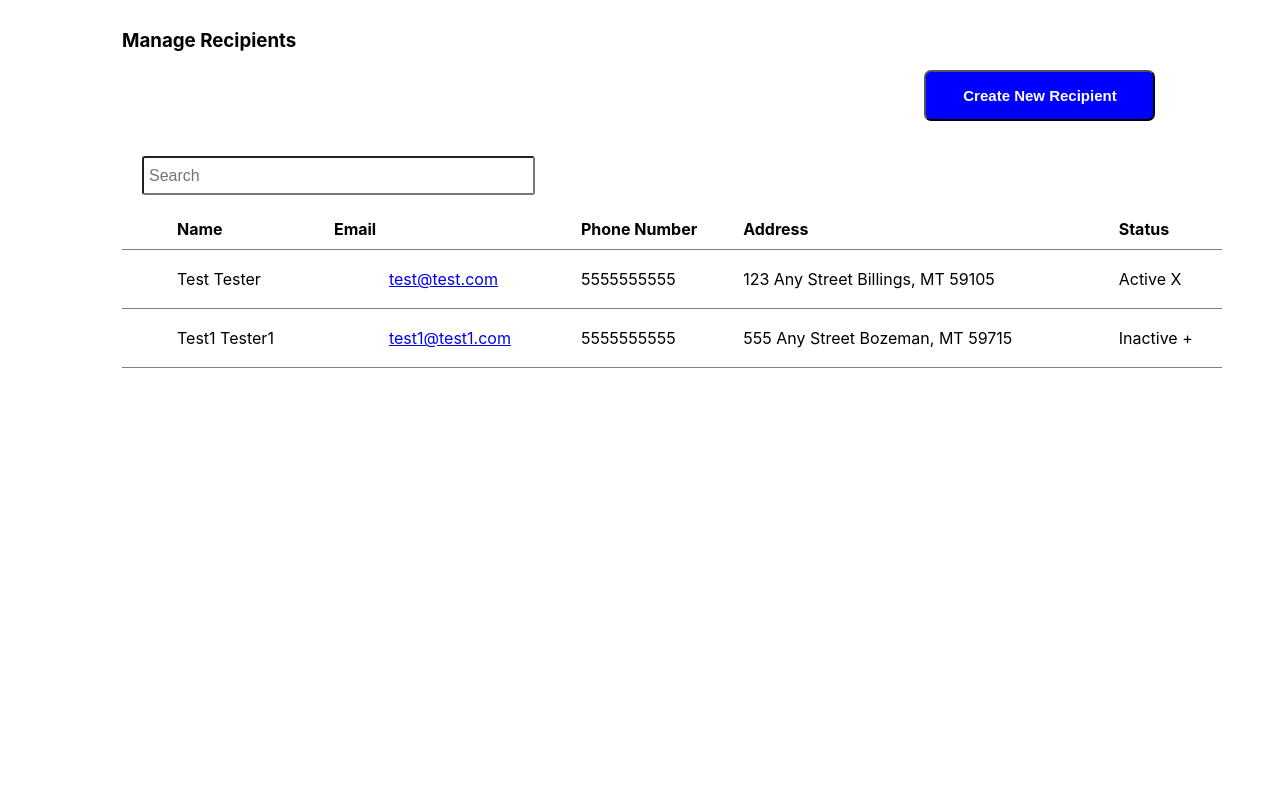
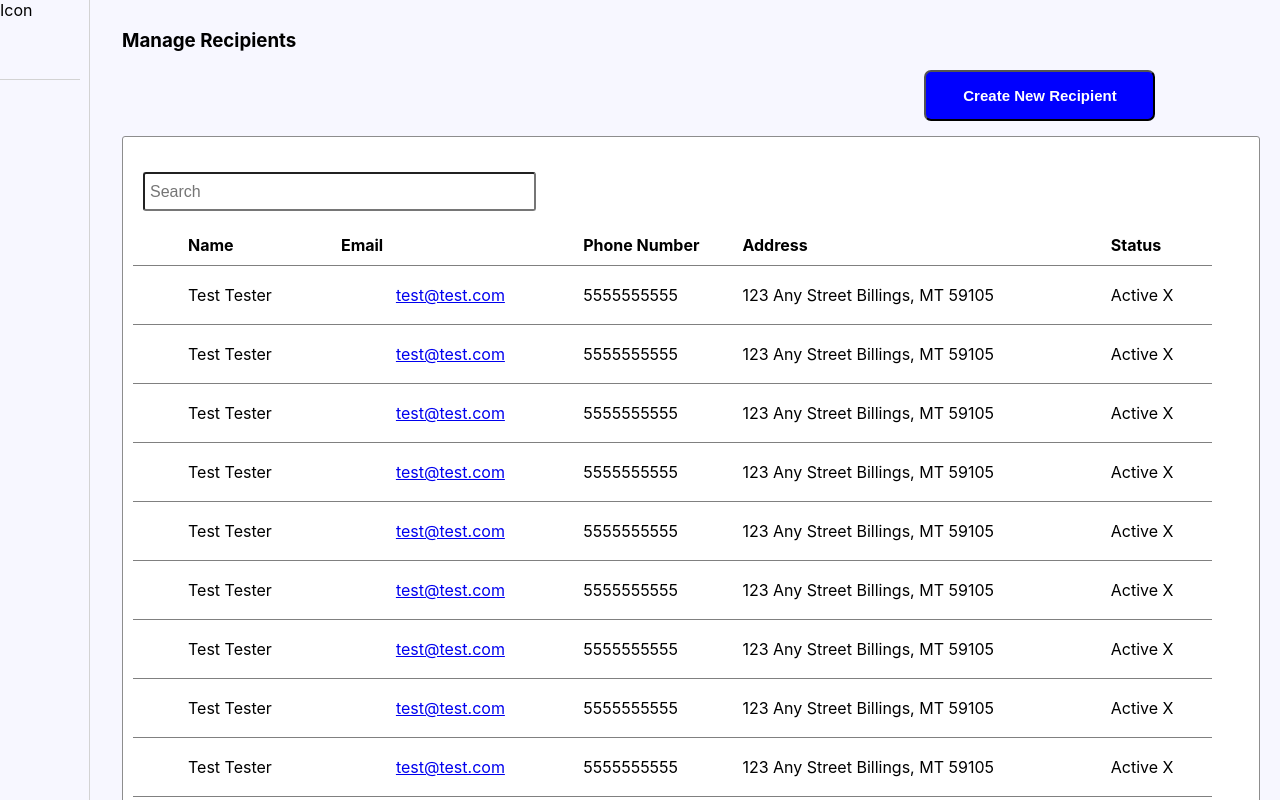
Before and after one commit to josh182014/payouts-network-th, a React (Create React App) app: page / in a window 1280 px wide. Shown: the top 800 px of the page. Built offline with nearby package versions, Linux system fonts and the light colour scheme.

Commit message:
styling!

```diff
--- a/src/App.jsx
+++ b/src/App.jsx
@@ -16,6 +16,9 @@ function App() {
 
   return (
     <div className="App">
+      <div className="sidebar">
+        <span className="icon">Icon</span>
+      </div>
       <Employees />
     </div>
   );
--- a/src/App.scss
+++ b/src/App.scss
@@ -1,3 +1,18 @@
 .App {
 
+  .sidebar {
+    position: fixed;
+    left: 0;
+    top: 0;
+    border-right: 1px solid lightgray;
+    width: 89px;
+    min-height: 100vh;
+    display: flex;
+
+    .icon {
+      border-bottom: 1px solid lightgray;
+      height: 79px;
+      width: 80px;
+    }
+  }
 }
--- a/src/components/employees/employees.jsx
+++ b/src/components/employees/employees.jsx
@@ -10,6 +10,7 @@ const Employees = () => {
     <div className="employees-wrapper">
       <h3>Manage Recipients</h3>
       <button type="button" className="new-button">Create New Recipient</button>
+      <div className="form-container">
         <input
           className="search"
           placeholder="Search"
@@ -26,6 +27,10 @@ const Employees = () => {
             <Employee employee={each} />
           ))}
         </table>
+        <div className="see-more">
+          View More
+        </div>
+      </div>
     </div>
   );
 };
--- a/src/components/employees/employees.scss
+++ b/src/components/employees/employees.scss
@@ -5,6 +5,25 @@
     flex-wrap: wrap;
     align-items: center;
 
+    .see-more {
+        width: 100%;
+        text-align: center;
+        color: blue;
+        height: 50px;
+        padding-top: 30px;
+    }
+
+    .form-container {
+        display: flex;
+        flex-wrap: wrap;
+        align-items: center;
+        width: 100%;
+        background-color: white;
+        margin-top: 15px;
+        margin-right: 20px;
+        border: 1px solid rgb(141, 141, 141);
+        border-radius: 3px;
+    }
     h3 {
         display: inline;
     }
@@ -31,6 +50,7 @@
     }
     table {
         width: 95%;
+        margin-left: 10px;
         margin-top: 14px;
         text-align: left;
         border-collapse: collapse;
--- a/src/index.scss
+++ b/src/index.scss
@@ -5,6 +5,7 @@ body {
     sans-serif;
   -webkit-font-smoothing: antialiased;
   -moz-osx-font-smoothing: grayscale;
+  background-color: rgb(247, 247, 255);
 }
 
 code {
--- a/src/mockemployees.js
+++ b/src/mockemployees.js
@@ -1,4 +1,103 @@
 export default [
+  {
+    firstName: 'Test',
+    lastName: 'Tester',
+    email: 'test@test.com',
+    phone: '5555555555',
+    address: '123 Any Street',
+    city: 'Billings',
+    state: 'MT',
+    zipcode: 59105,
+    active: true,
+  },
+  {
+    firstName: 'Test',
+    lastName: 'Tester',
+    email: 'test@test.com',
+    phone: '5555555555',
+    address: '123 Any Street',
+    city: 'Billings',
+    state: 'MT',
+    zipcode: 59105,
+    active: true,
+  },
+  {
+    firstName: 'Test',
+    lastName: 'Tester',
+    email: 'test@test.com',
+    phone: '5555555555',
+    address: '123 Any Street',
+    city: 'Billings',
+    state: 'MT',
+    zipcode: 59105,
+    active: true,
+  },
+  {
+    firstName: 'Test',
+    lastName: 'Tester',
+    email: 'test@test.com',
+    phone: '5555555555',
+    address: '123 Any Street',
+    city: 'Billings',
+    state: 'MT',
+    zipcode: 59105,
+    active: true,
+  },
+  {
+    firstName: 'Test',
+    lastName: 'Tester',
+    email: 'test@test.com',
+    phone: '5555555555',
+    address: '123 Any Street',
+    city: 'Billings',
+    state: 'MT',
+    zipcode: 59105,
+    active: true,
+  },
+  {
+    firstName: 'Test',
+    lastName: 'Tester',
+    email: 'test@test.com',
+    phone: '5555555555',
+    address: '123 Any Street',
+    city: 'Billings',
+    state: 'MT',
+    zipcode: 59105,
+    active: true,
+  },
+  {
+    firstName: 'Test',
+    lastName: 'Tester',
+    email: 'test@test.com',
+    phone: '5555555555',
+    address: '123 Any Street',
+    city: 'Billings',
+    state: 'MT',
+    zipcode: 59105,
+    active: true,
+  },
+  {
+    firstName: 'Test',
+    lastName: 'Tester',
+    email: 'test@test.com',
+    phone: '5555555555',
+    address: '123 Any Street',
+    city: 'Billings',
+    state: 'MT',
+    zipcode: 59105,
+    active: true,
+  },
+  {
+    firstName: 'Test',
+    lastName: 'Tester',
+    email: 'test@test.com',
+    phone: '5555555555',
+    address: '123 Any Street',
+    city: 'Billings',
+    state: 'MT',
+    zipcode: 59105,
+    active: true,
+  },
   {
     firstName: 'Test',
     lastName: 'Tester',
```
Lines whose indentation alone changed are shown as unchanged.
